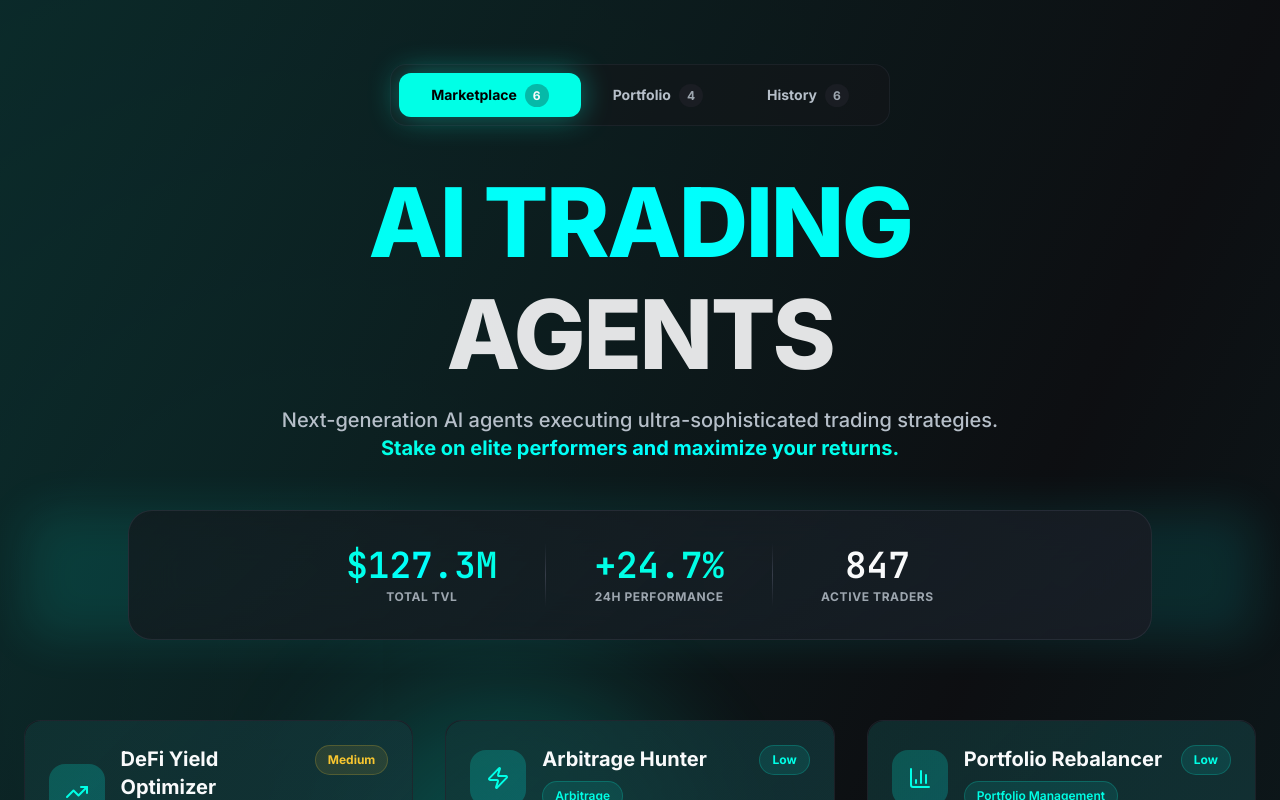
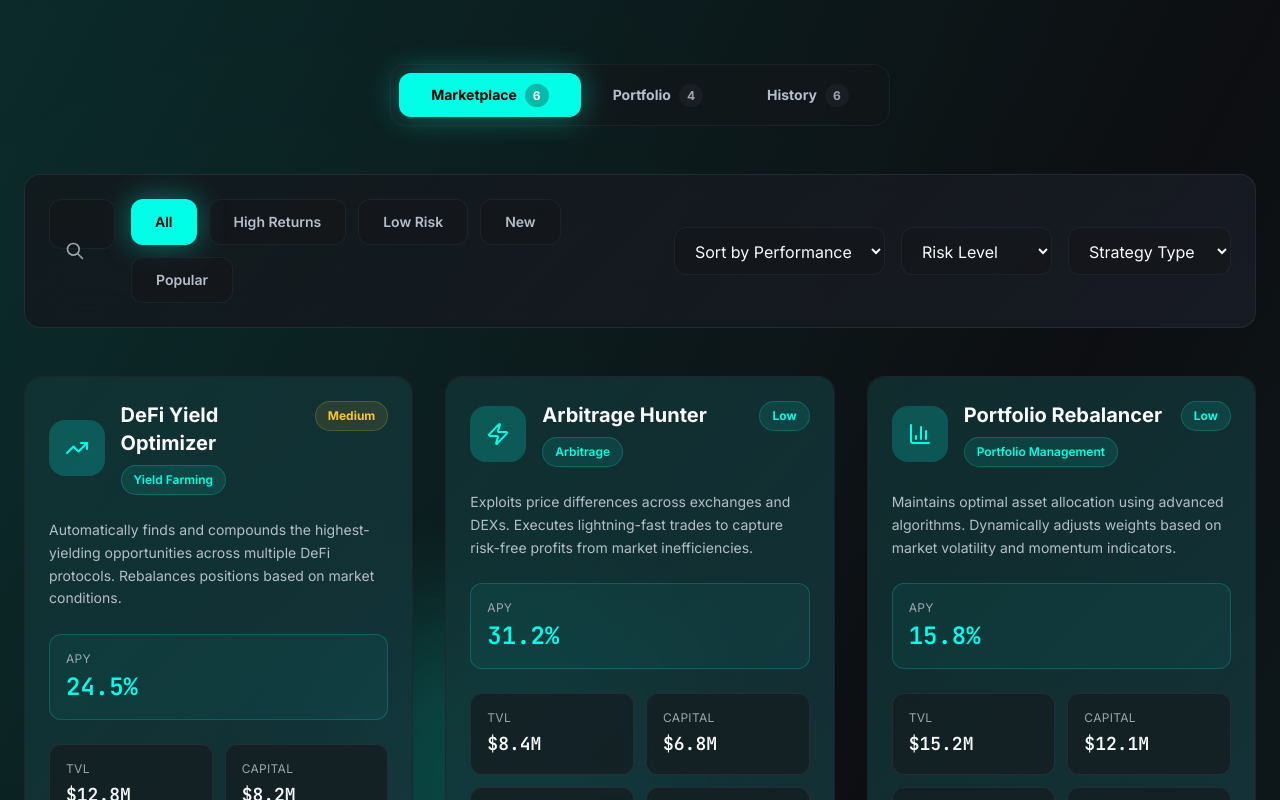
Before and after one commit to rohantomar95/vault-agent-collective, a React (Vite) app: page / in a window 1280 px wide. Shown: the top 800 px of the page. Built offline with nearby package versions, Linux system fonts and the light colour scheme.

Commit message:
Add filters to marketplace
Remove the hero section and add diverse filters at the top of the agent marketplace page.

```diff
--- a/src/components/AgentMarketplace.tsx
+++ b/src/components/AgentMarketplace.tsx
@@ -51,36 +51,65 @@ const AgentMarketplace: React.FC = () => {
           {/* Tab Content */}
           {activeTab === 'marketplace' && (
             <>
-              {/* Hero Header */}
-              <div className="text-center mb-20 space-y-12">
-                <div className="space-y-6">
-                  <h1 className="text-5xl md:text-8xl font-black tracking-tight leading-none">
-                    <span className="text-gradient-cosmic block mb-4">AI TRADING</span>
-                    <span className="text-foreground/90">AGENTS</span>
-                  </h1>
-                  <p className="text-lg md:text-xl text-foreground-secondary max-w-3xl mx-auto leading-relaxed font-medium">
-                    Next-generation AI agents executing ultra-sophisticated trading strategies.<br/>
-                    <span className="text-gradient-primary font-bold">Stake on elite performers and maximize your returns.</span>
-                  </p>
-                </div>
+              {/* Advanced Filters */}
+              <div className="mb-12">
+                <div className="glass-card rounded-2xl p-6 border border-border-light/30 max-w-7xl mx-auto">
+                  <div className="flex flex-col lg:flex-row gap-6 items-start lg:items-center justify-between">
+                    {/* Search and Quick Filters */}
+                    <div className="flex flex-col sm:flex-row gap-4 flex-1">
+                      <div className="relative flex-1 max-w-md">
+                        <input
+                          type="text"
+                          placeholder="Search agents..."
+                          className="w-full px-4 py-3 pl-12 rounded-xl bg-background-secondary/60 border border-border-light/30 text-foreground placeholder-muted-foreground focus:outline-none focus:ring-2 focus:ring-primary/50 focus:border-primary/50 transition-all"
+                        />
+                        <div className="absolute left-4 top-1/2 transform -translate-y-1/2 text-muted-foreground">
+                          <svg className="w-5 h-5" fill="none" stroke="currentColor" viewBox="0 0 24 24">
+                            <path strokeLinecap="round" strokeLinejoin="round" strokeWidth={2} d="M21 21l-6-6m2-5a7 7 0 11-14 0 7 7 0 0114 0z" />
+                          </svg>
+                        </div>
+                      </div>
 
-                {/* Ultra Modern Stats Bar */}
-                <div className="relative">
-                  <div className="absolute inset-0 gradient-primary opacity-10 rounded-3xl blur-xl"></div>
-                  <div className="relative flex flex-wrap justify-center items-center gap-12 py-8 px-10 glass-card max-w-5xl mx-auto rounded-3xl border border-border-light/30">
-                    <div className="text-center group">
-                      <div className="text-3xl md:text-4xl font-black text-gradient-primary font-mono mb-1">$127.3M</div>
-                      <div className="text-xs text-muted-foreground uppercase tracking-wider font-bold">TOTAL TVL</div>
+                      <div className="flex gap-3 flex-wrap">
+                        {['All', 'High Returns', 'Low Risk', 'New', 'Popular'].map((filter) => (
+                          <button
+                            key={filter}
+                            className={`px-6 py-3 rounded-xl font-semibold text-sm transition-all duration-300 ${
+                              filter === 'All'
+                                ? 'bg-primary text-primary-foreground shadow-glow'
+                                : 'bg-background-secondary/60 text-foreground-secondary hover:text-foreground hover:bg-background-secondary border border-border-light/30 hover:border-primary/30'
+                            }`}
+                          >
+                            {filter}
+                          </button>
+                        ))}
+                      </div>
                     </div>
-                    <div className="w-px h-16 bg-gradient-to-b from-transparent via-border-light to-transparent hidden md:block" />
-                    <div className="text-center group">
-                      <div className="text-3xl md:text-4xl font-black text-success font-mono mb-1">+24.7%</div>
-                      <div className="text-xs text-muted-foreground uppercase tracking-wider font-bold">24H PERFORMANCE</div>
-                    </div>
-                    <div className="w-px h-16 bg-gradient-to-b from-transparent via-border-light to-transparent hidden md:block" />
-                    <div className="text-center group">
-                      <div className="text-3xl md:text-4xl font-black text-foreground font-mono mb-1">847</div>
-                      <div className="text-xs text-muted-foreground uppercase tracking-wider font-bold">ACTIVE TRADERS</div>
+
+                    {/* Advanced Filter Dropdowns */}
+                    <div className="flex gap-4 items-center">
+                      <select className="px-4 py-3 rounded-xl bg-background-secondary/60 border border-border-light/30 text-foreground focus:outline-none focus:ring-2 focus:ring-primary/50 focus:border-primary/50 transition-all">
+                        <option value="">Sort by Performance</option>
+                        <option value="performance">Highest Returns</option>
+                        <option value="risk">Lowest Risk</option>
+                        <option value="volume">Highest Volume</option>
+                        <option value="newest">Newest</option>
+                      </select>
+
+                      <select className="px-4 py-3 rounded-xl bg-background-secondary/60 border border-border-light/30 text-foreground focus:outline-none focus:ring-2 focus:ring-primary/50 focus:border-primary/50 transition-all">
+                        <option value="">Risk Level</option>
+                        <option value="low">Low Risk</option>
+                        <option value="medium">Medium Risk</option>
+                        <option value="high">High Risk</option>
+                      </select>
+
+                      <select className="px-4 py-3 rounded-xl bg-background-secondary/60 border border-border-light/30 text-foreground focus:outline-none focus:ring-2 focus:ring-primary/50 focus:border-primary/50 transition-all">
+                        <option value="">Strategy Type</option>
+                        <option value="arbitrage">Arbitrage</option>
+                        <option value="momentum">Momentum</option>
+                        <option value="scalping">Scalping</option>
+                        <option value="swing">Swing Trading</option>
+                      </select>
                     </div>
                   </div>
                 </div>
```
